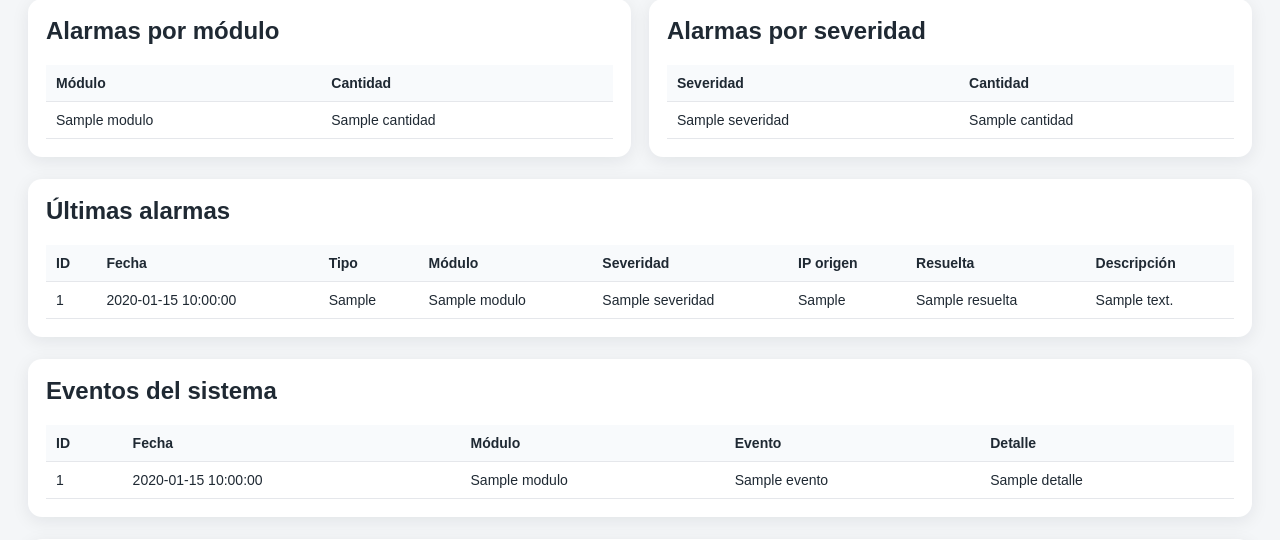
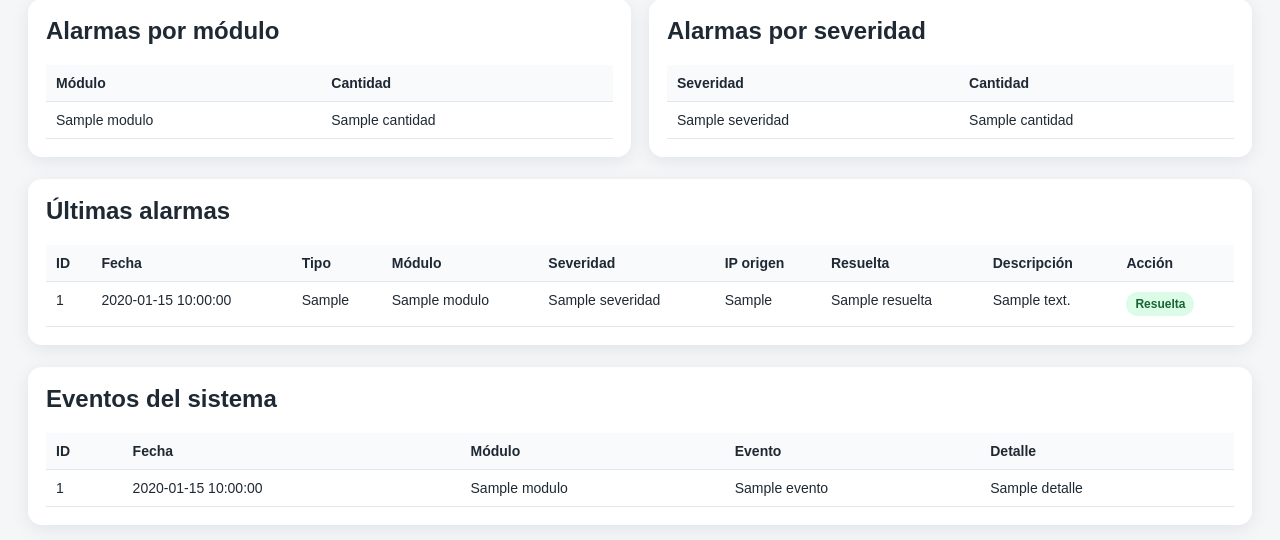
Before and after one commit to ilean01/hips-so2, a Flask app: template web/templates/dashboard.html in a window 1280 px wide. Shown: the part 258-798 px from the top of the page. Run offline with Flask 3, Linux system fonts and the light colour scheme; the template is opened without the code that fills it: most values are stand-ins (such as "Sample title", 1, 10 or a date in 2020).

Commit message:
feat(web): permitir resolver alarmas desde dashboard

```diff
--- a/web/app.py
+++ b/web/app.py
@@ -66,13 +66,44 @@ def consultar_dashboard():
     }
 
 
-def crear_app(dashboard_provider=None):
+def marcar_alarma_resuelta(alarma_id: int) -> None:
+    conn = obtener_conexion()
+    cur = conn.cursor()
+
+    cur.execute(
+        """
+        UPDATE alarmas
+        SET resuelta = true
+        WHERE id = %s;
+        """,
+        (alarma_id,)
+    )
+
+    cur.execute(
+        """
+        INSERT INTO eventos_sistema (modulo, evento, detalle)
+        VALUES (%s, %s, %s);
+        """,
+        (
+            "web",
+            "alarma_resuelta",
+            f"Alarma {alarma_id} marcada como resuelta desde el dashboard"
+        )
+    )
+
+    conn.commit()
+    cur.close()
+    conn.close()
+
+
+def crear_app(dashboard_provider=None, resolver_provider=None):
     app = Flask(__name__)
     app.secret_key = os.environ.get("HIPS_WEB_SECRET_KEY", "cambiar-esta-clave-en-produccion")
 
     app.config["HIPS_WEB_USER"] = os.environ.get("HIPS_WEB_USER", "admin")
     app.config["HIPS_WEB_PASSWORD"] = os.environ.get("HIPS_WEB_PASSWORD", "admin")
     app.config["DASHBOARD_PROVIDER"] = dashboard_provider or consultar_dashboard
+    app.config["RESOLVER_PROVIDER"] = resolver_provider or marcar_alarma_resuelta
 
     def login_requerido(func):
         @wraps(func)
@@ -114,6 +145,12 @@ def crear_app(dashboard_provider=None):
         datos = app.config["DASHBOARD_PROVIDER"]()
         return render_template("dashboard.html", datos=datos, usuario=session.get("usuario"))
 
+    @app.route("/alarmas/<int:alarma_id>/resolver", methods=["POST"])
+    @login_requerido
+    def resolver_alarma(alarma_id):
+        app.config["RESOLVER_PROVIDER"](alarma_id)
+        return redirect(url_for("dashboard"))
+
     @app.route("/logout", methods=["POST"])
     def logout():
         session.clear()
--- a/web/static/style.css
+++ b/web/static/style.css
@@ -152,3 +152,19 @@ td {
 th {
   background: #f8fafc;
 }
+
+.btn-small {
+  margin: 0;
+  padding: 6px 10px;
+  font-size: 12px;
+}
+
+.badge-ok {
+  display: inline-block;
+  padding: 5px 9px;
+  border-radius: 999px;
+  background: #dcfce7;
+  color: #166534;
+  font-size: 12px;
+  font-weight: bold;
+}
--- a/web/templates/dashboard.html
+++ b/web/templates/dashboard.html
@@ -91,6 +91,7 @@
             <th>IP origen</th>
             <th>Resuelta</th>
             <th>Descripción</th>
+            <th>Acción</th>
           </tr>
         </thead>
         <tbody>
@@ -104,6 +105,15 @@
             <td>{{ alarma.ip_origen or "N/A" }}</td>
             <td>{{ alarma.resuelta }}</td>
             <td>{{ alarma.descripcion }}</td>
+            <td>
+              {% if not alarma.resuelta %}
+              <form method="post" action="{{ url_for('resolver_alarma', alarma_id=alarma.id) }}">
+                <button type="submit" class="btn-small">Marcar resuelta</button>
+              </form>
+              {% else %}
+              <span class="badge-ok">Resuelta</span>
+              {% endif %}
+            </td>
           </tr>
           {% endfor %}
         </tbody>
```
Also changed, not shown: tests/test_web_app.py (+25 -1 lines).
